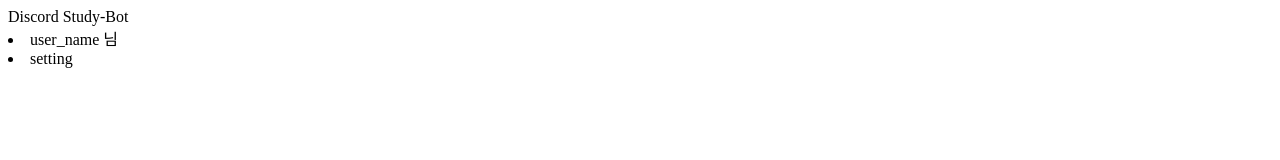
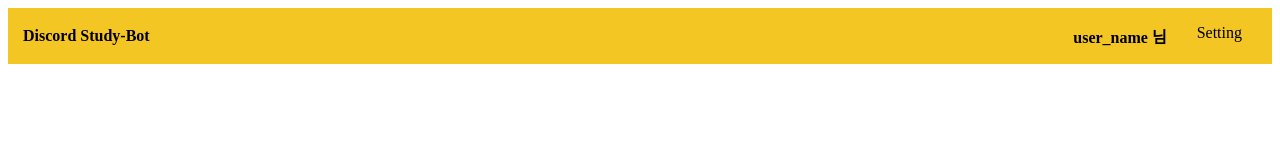
Before and after one commit to overloper-kim/discord_studybot, a plain HTML site: page web/html/header.html in a window 1280 px wide. Drawn offline with Linux system fonts and the light colour scheme.

Commit message:
feat: header update

```diff
--- a/web/html/header.html
+++ b/web/html/header.html
@@ -1,22 +1,19 @@
 <!DOCTYPE html>
 <html lang="ko">
   <head>
+    <link rel="stylesheet" href="../style/header.css" />
   </head>
   <body>
     <header>
       <!-- logo -->
-    <section>
-      Discord Study-Bot
-    </section>
+      <section class="header-logo">Discord Study-Bot</section>
       <!-- user & setting -->
-    <section>
+      <section class="header-contents">
         <nav>
-        <li class="user-name">
-          user_name 님
-        </li>
-        <li class="setting">
-          setting
-        </li>
+          <ul>
+            <li class="user-name">user_name 님</li>
+            <li class="setting">Setting</li>
+          </ul>
         </nav>
       </section>
     </header>
--- a/web/style/header.css
+++ b/web/style/header.css
@@ -1,7 +1,25 @@
 header {
   display: flex;
-  background-color: #ffd1d1;
-  flex-direction: column;
+  background-color: #F3C623;
+  display: flex;
+  flex-direction: row;
+  justify-content: space-between;
+  align-items: center;
+  padding: 0px 15px;
+}
+
+.header-logo {
+  display: flex;
+  font-weight: bold;
+}
+
+.header-contents > nav > ul {
+  display: flex;
+  list-style: none;
+}
+
+.header-contents > nav > ul > li {
+  padding: 0px 15px;
 }
 
 .user-name {
--- a/web/style/index.css
+++ b/web/style/index.css
@@ -6,31 +6,6 @@
   font-weight: 400;
   font-style: normal;
   height: 100vh;
-}
-
-header {
-  display: flex;
-  flex-direction: row;
-  align-items: center;
-  justify-content: space-between;
-}
-
-.site-logo > div > h2 {
-  color: #FAA533;
-}
-
-.user-info {
-  display: flex;
-  flex-direction: row;
-  align-items: center;
-}
-
-.user-info > div {
-  padding: 0rem 1.5rem;
-}
-
-.user-info > div:first-child > p {
-  font-weight: bold;
 }
 
 main {
```
Lines whose indentation alone changed are shown as unchanged.
